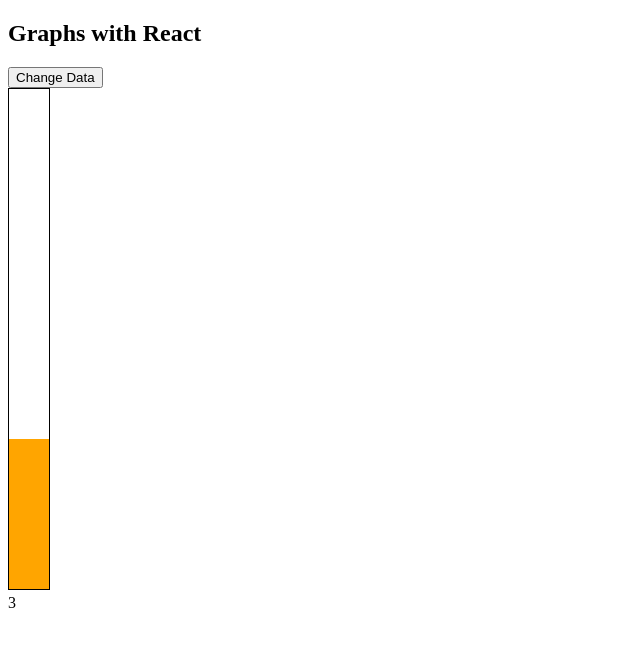
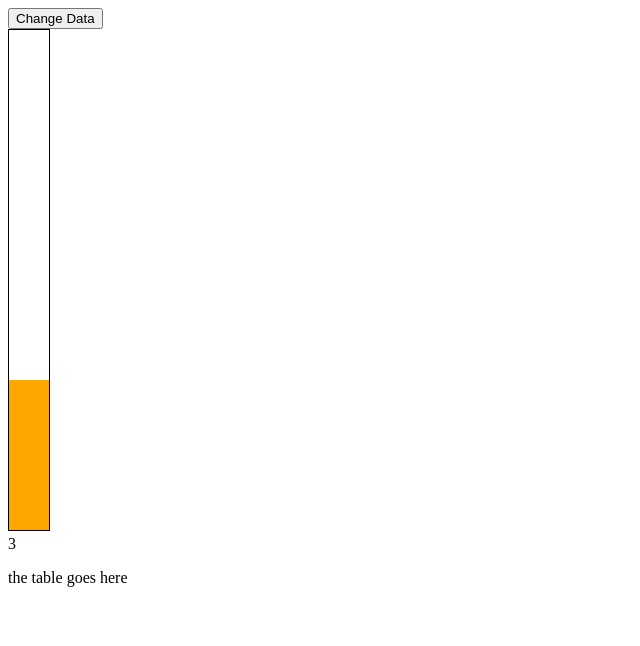
Before and after one commit to rose-paul/DP_vizualization, a React app: page / in a window 1280 px wide. Shown: the top 646 px of the page, without its empty margins (0-640 px from the left). Built offline with nearby package versions, Linux system fonts and the light colour scheme.

Commit message:
comments for knapsack

```diff
--- a/src/knapsack.jsx
+++ b/src/knapsack.jsx
@@ -10,16 +10,18 @@ const Knapsack = () => {
     const weights = [[2], [3], [6], [7]]
     const values = [[1], [4], [5], [6]]
 
+    // on mount, set max capacity for this input to be 10
     useEffect(() => {
         setMaxCapacity(10)
         changeData();
     }, []);
 
+    // update the data if the idx changes
     useEffect(() => {
-        console.log('hi')
         setData(weights[i]);
     }, [i])
 
+    // to change idx of current data
     const changeData = () => {
         if (i === weights.length - 1) {
             setI(0)
@@ -30,11 +32,13 @@ const Knapsack = () => {
 
 
     return (
-        <div>
-            <h2>Graphs with React</h2>
-            <button onClick={changeData}>Change Data</button>
-            <CapacityChart width={40} height={500} data={data} maxCapacity={maxCapacity} />
-            <span>{data[0]}</span>
+        <div className="knapsack-outer">
+            <div className="knapsack-inner">
+                <button onClick={changeData}>Change Data</button>
+                <CapacityChart width={40} height={500} data={data} maxCapacity={maxCapacity} />
+                <span>{data[0]}</span>
+            </div>
+            <p>the table goes here</p>
         </div>
     );
 }
```
Also changed, not shown: 1 other file (tests, documents, lock files or other folders).
